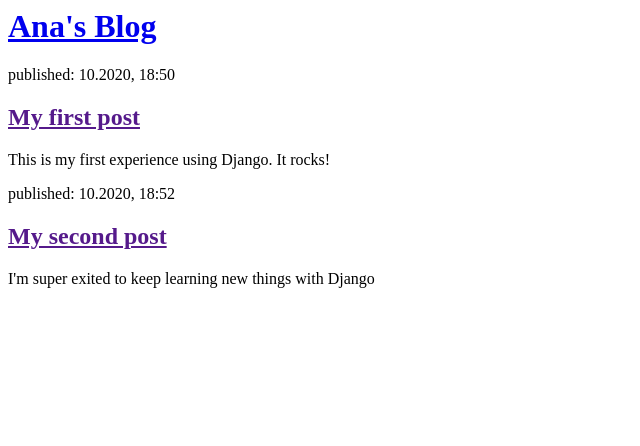
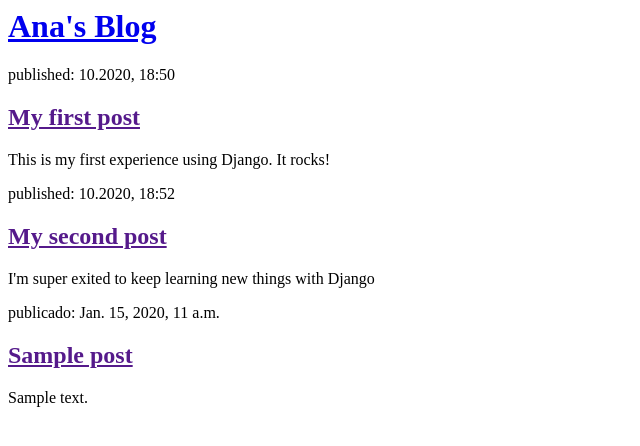
Before and after one commit to anajsana/djangoworkshop, a Django app: page / in a window 1280 px wide. Shown: the top 446 px of the page, without its empty margins (0-640 px from the left). Run offline with Django 3.2, Linux system fonts and the light colour scheme; tables that the repository leaves empty hold one stand-in row (values such as "Sample post").

Commit message:
Templates modificados para mostrar post desde base de datos.

```diff
--- a/blog/templates/blog/post_list.html
+++ b/blog/templates/blog/post_list.html
@@ -6,8 +6,6 @@
         <div>
             <h1><a href="/">Ana's Blog</a></h1>
         </div>
-
-        <div>
             <p>published: 10.2020, 18:50</p>
             <h2><a href="">My first post</a></h2>
             <p> This is my first experience using Django. It rocks!</p>
@@ -18,5 +16,13 @@
             <h2><a href="">My second post</a></h2>
             <p>I'm super exited to keep learning new things with Django</p>
         </div>
+        {% for post in posts %}
+        <div>
+            <p> publicado: {{ post.published_date }}</p>
+            <h2><a href="">{{ post.title }}</a></h2>
+            <p>{{ post.text|linebreaksbr }}</p>
+        </div>
+        {% endfor %}
+    <div>
     </body>
 </html>
--- a/blog/views.py
+++ b/blog/views.py
@@ -1,5 +1,8 @@
 from django.shortcuts import render
+from django.utils import timezone
+from .models import Post
 
 # Create your views here.
 def post_list(request):
-    return render(request, 'blog/post_list.html', {})
+    posts = Post.objects.filter(published_date__lte=timezone.now()).order_by('published_date')
+    return render(request, 'blog/post_list.html', {'posts': posts})
```
